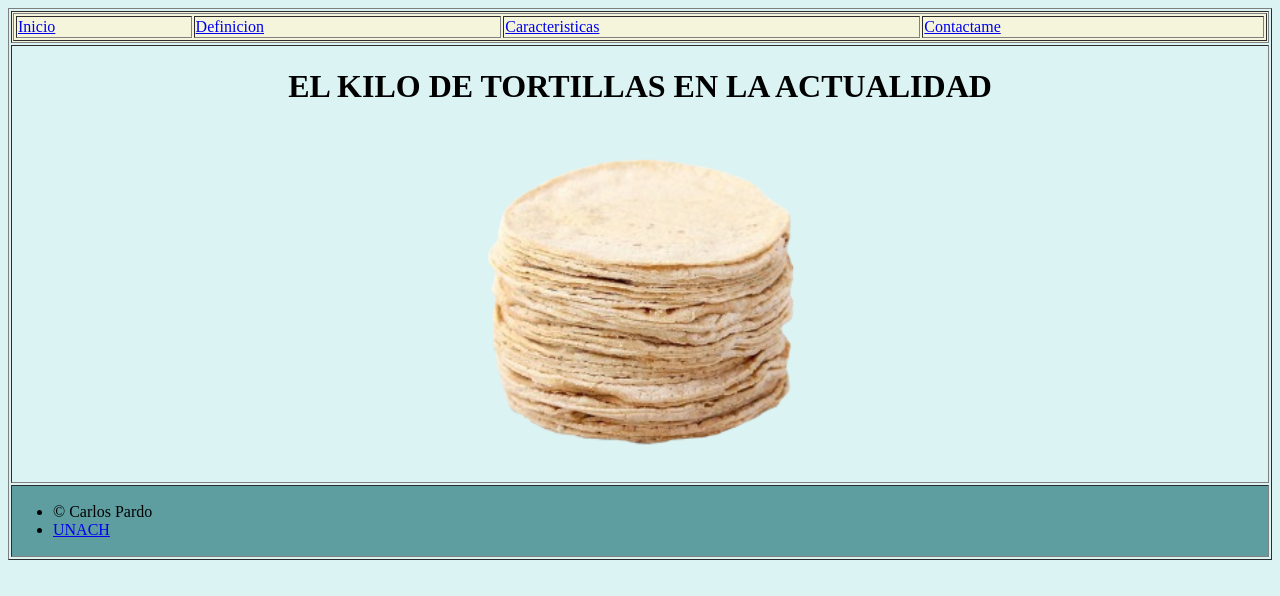
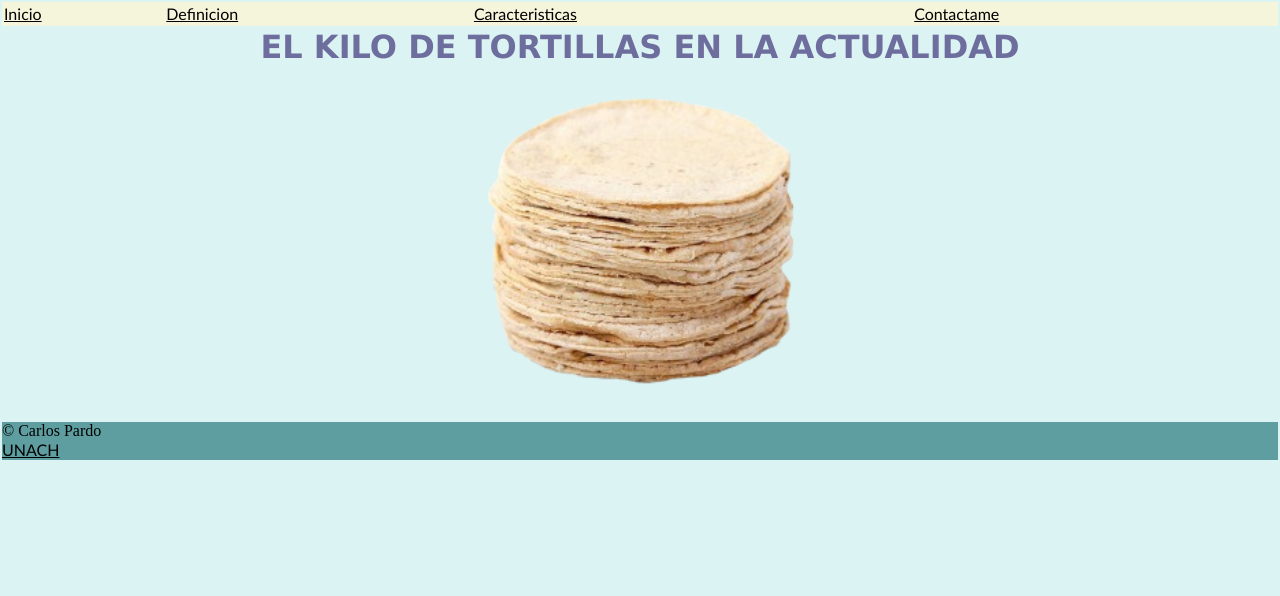
Before and after one commit to Daesrock/DEMO2, a plain HTML site: page index.html in a window 1280 px wide. Drawn offline with Linux system fonts and the light colour scheme.

Commit message:
Agrego de Styles

```diff
--- a/index.html
+++ b/index.html
@@ -4,13 +4,32 @@
     <meta charset="UTF-8">
     <meta name="viewport" content="width=device-width, initial-scale=1.0">
     <title>Demo 2</title>
+
+    <style>
+        *{
+            padding: 0;
+            margin: 0;
+        }
+        h1{
+            font-family: Verdana, Geneva, Tahoma, sans-serif;
+            color: rgb(110, 110, 158);
+        }
+        a{
+            font-family: 'Gill Sans', 'Gill Sans MT', Calibri, 'Trebuchet MS', sans-serif;
+            color: black;
+        }
+        p{
+            font-family: 'Segoe UI', Tahoma, Geneva, Verdana, sans-serif;
+            color: black;
+        }
+    </style>
 </head>
 <body style="background-color: rgb(219, 243, 243);">
     <!--table>tr*3>td*1-->
-    <table border="1" width="100%">
+    <table  width="100%">
         <tr style="background-color: beige;">
             <td>
-                <table border="1" width="100%">
+                <table  width="100%">
                     <tr>
                         <td><a href="index.html">Inicio</a></td>
                         <td><a href="definicion.html">Definicion</a></td>
```
Also changed, not shown: caracteristicas.html (+24 -2 lines), contactame.html (+27 -3 lines), definicion.html (+21 -2 lines).
